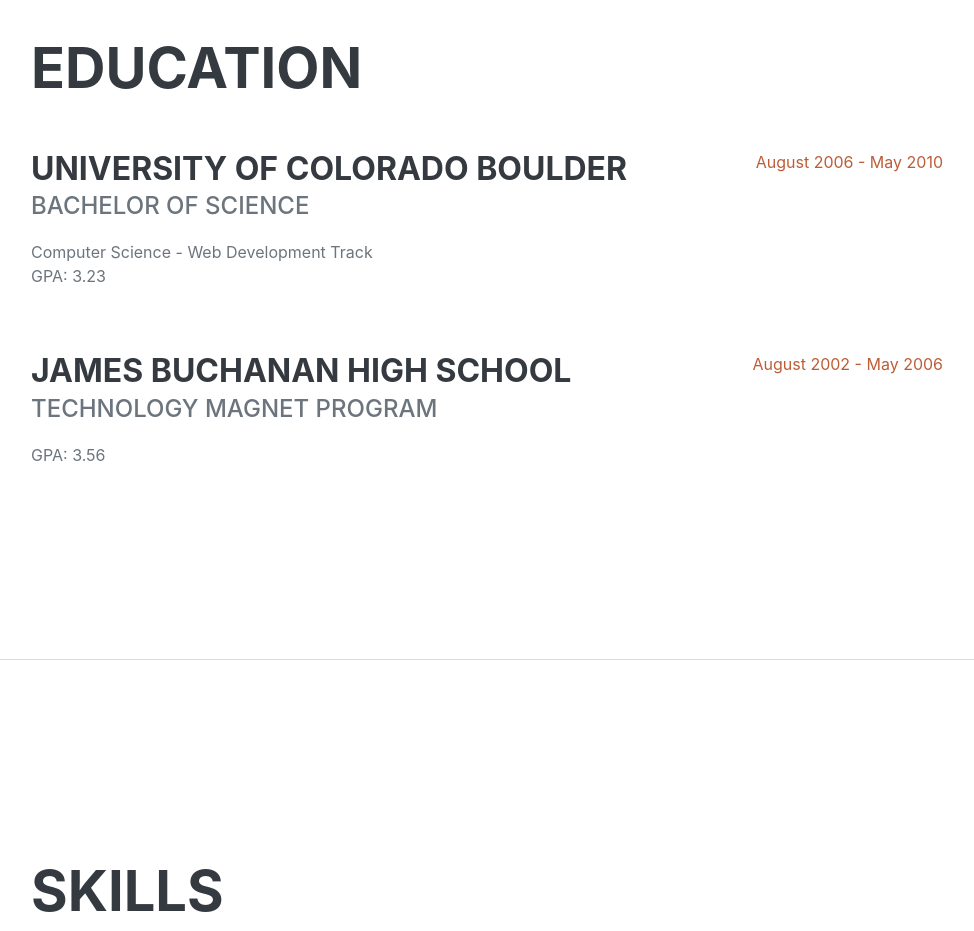
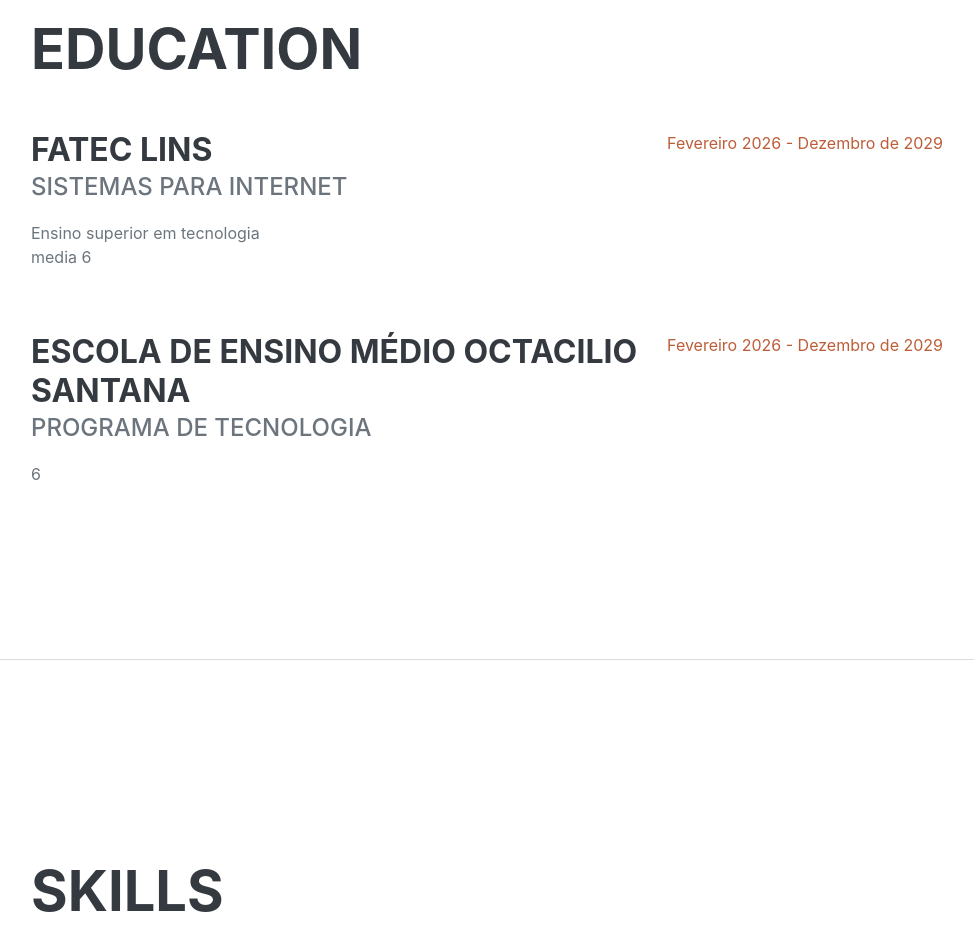
Before and after one commit to Fatec-Startup/CV-DEBORA, a plain HTML site: page index.html in a window 1280 px wide. Shown: the part 2100-3031 px from the top of the page, without its empty margins (289-1263 px from the left). Drawn offline with nearby package versions, Linux system fonts and the light colour scheme; a web font is replaced by a local one.

Commit message:
Atualização e tradução da seção (Educação/Formação)#4

```diff
--- a/index.html
+++ b/index.html
@@ -102,20 +102,20 @@
                     <h2 class="mb-5">Education</h2>
                     <div class="d-flex flex-column flex-md-row justify-content-between mb-5">
                         <div class="flex-grow-1">
-                            <h3 class="mb-0">University of Colorado Boulder</h3>
-                            <div class="subheading mb-3">Bachelor of Science</div>
-                            <div>Computer Science - Web Development Track</div>
-                            <p>GPA: 3.23</p>
+                            <h3 class="mb-0">Fatec Lins</h3>
+                            <div class="subheading mb-3">Sistemas para internet</div>
+                            <div>Ensino superior em tecnologia</div>
+                            <p>media 6</p>
                         </div>
-                        <div class="flex-shrink-0"><span class="text-primary">August 2006 - May 2010</span></div>
+                        <div class="flex-shrink-0"><span class="text-primary">Fevereiro 2026 - Dezembro de 2029</span></div>
                     </div>
                     <div class="d-flex flex-column flex-md-row justify-content-between">
                         <div class="flex-grow-1">
-                            <h3 class="mb-0">James Buchanan High School</h3>
-                            <div class="subheading mb-3">Technology Magnet Program</div>
-                            <p>GPA: 3.56</p>
+                            <h3 class="mb-0">Escola de ensino médio octacilio santana</h3>
+                            <div class="subheading mb-3">Programa de tecnologia </div>
+                            <p>6</p>
                         </div>
-                        <div class="flex-shrink-0"><span class="text-primary">August 2002 - May 2006</span></div>
+                        <div class="flex-shrink-0"><span class="text-primary">Fevereiro 2026 - Dezembro de 2029</span></div>
                     </div>
                 </div>
             </section>
```
